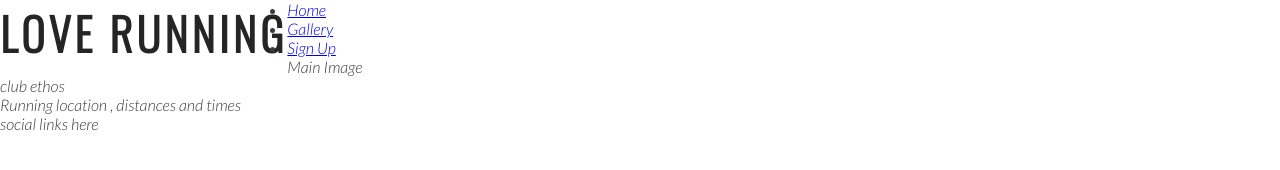
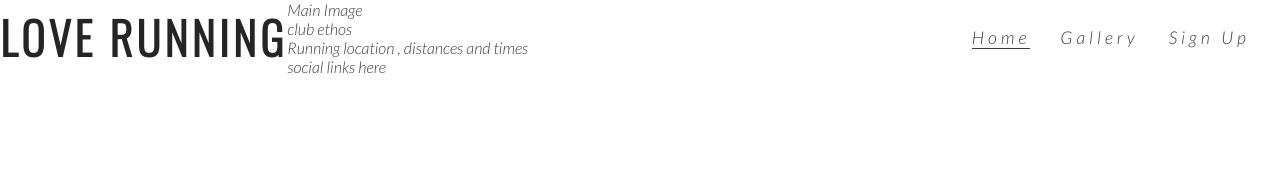
Before and after one commit to Medhmo/love-running, a plain HTML site: page index.html in a window 1280 px wide. Drawn offline with nearby package versions, Linux system fonts and the light colour scheme.

Commit message:
style navigation links

```diff
--- a/assets/css/style.css
+++ b/assets/css/style.css
@@ -9,7 +9,7 @@
 body {
     font-family: lato, sans-serif;
     font-weight: 300;
-    color: #3a3a3a; ;
+    color: #3a3a3a;
 }
 
 /* Heading and Logos */
@@ -25,3 +25,32 @@ h1 , h2 {
     float: left;
     font-size: 280%;
 }
+
+/* Navigation links */
+
+#menu {
+    font-size: 110%;
+    letter-spacing: 4px;
+}
+
+#menu, #logo {
+    line-height: 75px;
+}
+
+#menu li {
+    float: right;
+    list-style-type: none;
+    margin-right: 30px;
+}
+
+#menu a {
+    text-decoration: none;
+    color:  inherit;
+}
+
+#menu a:hover {
+    border-bottom: 1px solid #3a3a3a;
+}
+.active {
+    border-bottom: 1px solid #3a3a3a;
+}
--- a/index.html
+++ b/index.html
@@ -16,17 +16,16 @@
     <header>
         <a href="index.html">
             <h1 id="logo">Love Running</h1>
-            <nav>
+            <nav id="menu">
                 <ul>
                  <li>
-                        <a href="index.html">Home</a>
+                    <a href="#">Sign Up</a>
                  </li>
                  <li>
                     <a href="#">Gallery</a>
-
                  </li>
                  <li>
-                        <a href="#">Sign Up</a>
+                    <a href="index.html" class="active">Home</a>
                  </li>
 
                 </ul>
```
Lines whose indentation alone changed are shown as unchanged.
